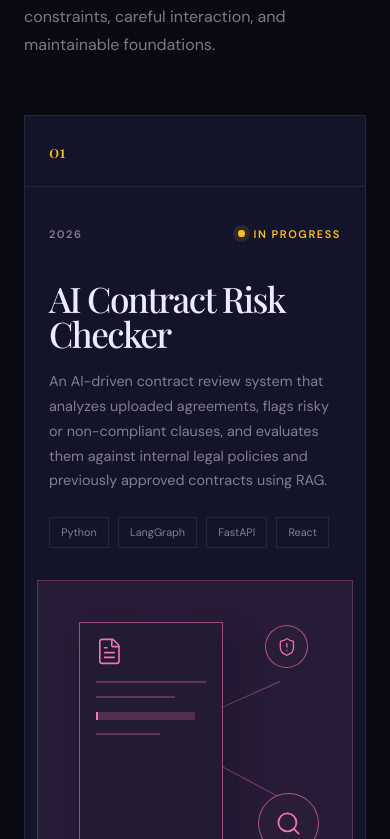
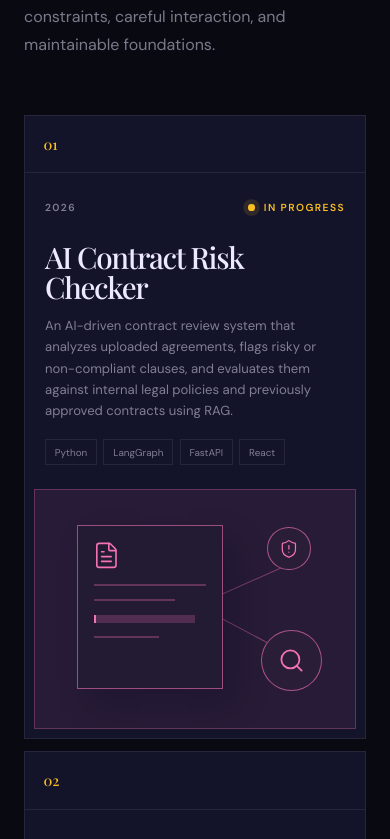
Before and after one commit to MohamedLamineTbal/Portfolio, a React (Vite) app: page / in a window 390 px wide. Shown: the part 2085-2924 px from the top of the page. Built offline with nearby package versions, Linux system fonts and the light colour scheme.

Commit message:
Compact project timeline cards

```diff
--- a/src/App.css
+++ b/src/App.css
@@ -442,14 +442,14 @@
 .project-list {
   position: relative;
   display: grid;
-  gap: 1rem;
+  gap: 0.75rem;
 }
 
 .project-list::before {
   position: absolute;
-  top: 1.75rem;
-  bottom: 1.75rem;
-  left: calc(5.25rem - 0.29rem);
+  top: 1.4rem;
+  bottom: 1.4rem;
+  left: calc(4.5rem - 0.24rem);
   width: 1px;
   background: var(--accent-border);
   content: '';
@@ -458,8 +458,8 @@
 .project-entry {
   --timeline-accent: var(--accent);
   display: grid;
-  grid-template-columns: 5.25rem minmax(0, 1fr);
-  gap: 1rem;
+  grid-template-columns: 4.5rem minmax(0, 1fr);
+  gap: 0.75rem;
 }
 
 .project-entry--amber {
@@ -481,22 +481,22 @@
   align-items: center;
   align-self: start;
   justify-content: flex-end;
-  gap: 0.7rem;
-  padding-top: 1.35rem;
+  gap: 0.55rem;
+  padding-top: 1.05rem;
   color: var(--amber);
-  font-size: 0.68rem;
+  font-size: 0.6rem;
   font-weight: 700;
   letter-spacing: 0.12em;
 }
 
 .project-timeline-marker i {
-  width: 0.58rem;
-  height: 0.58rem;
+  width: 0.48rem;
+  height: 0.48rem;
   flex: 0 0 auto;
-  border: 2px solid #60A5FA;
+  border: 1.5px solid #60A5FA;
   border-radius: 50%;
   background: var(--bg-dark);
-  box-shadow: 0 0 0 0.3rem var(--bg-dark);
+  box-shadow: 0 0 0 0.24rem var(--bg-dark);
 }
 
 .project-card {
@@ -504,8 +504,8 @@
   --project-accent-soft: var(--accent-dim);
   position: relative;
   display: grid;
-  grid-template-columns: 3.5rem minmax(250px, 1fr) minmax(210px, 0.6fr);
-  min-height: 19rem;
+  grid-template-columns: 3rem minmax(230px, 1fr) minmax(180px, 0.52fr);
+  min-height: 15.75rem;
   overflow: hidden;
   border: 1px solid var(--border);
   background: var(--bg-card);
@@ -538,11 +538,11 @@
   display: flex;
   align-items: flex-start;
   justify-content: center;
-  padding-top: 1.5rem;
+  padding-top: 1.15rem;
   border-right: 1px solid var(--border);
   color: var(--amber);
   font-family: var(--font-display);
-  font-size: 1.05rem;
+  font-size: 0.9rem;
 }
 
 .project-details {
@@ -550,16 +550,16 @@
   min-width: 0;
   flex-direction: column;
   justify-content: center;
-  padding: 2.15rem clamp(1.5rem, 2.5vw, 2.5rem);
+  padding: 1.5rem clamp(1.25rem, 2vw, 2rem);
 }
 
 .project-meta {
   display: flex;
   align-items: center;
   justify-content: space-between;
-  margin-bottom: 1.8rem;
+  margin-bottom: 1.2rem;
   color: var(--fg-muted);
-  font-size: 0.69rem;
+  font-size: 0.64rem;
   font-weight: 600;
   letter-spacing: 0.14em;
   text-transform: uppercase;
@@ -617,9 +617,9 @@
 }
 
 .project-details h3 {
-  margin-bottom: 1.15rem;
+  margin-bottom: 0.85rem;
   font-family: var(--font-display);
-  font-size: clamp(2rem, 3vw, 3rem);
+  font-size: clamp(1.7rem, 2.5vw, 2.55rem);
   font-weight: 500;
   letter-spacing: -0.045em;
   line-height: 1;
@@ -627,29 +627,29 @@
 
 .project-details > p {
   max-width: 500px;
-  margin-bottom: 1.5rem;
+  margin-bottom: 1.1rem;
   color: var(--fg-muted);
-  font-size: 0.9rem;
-  line-height: 1.72;
+  font-size: 0.82rem;
+  line-height: 1.62;
 }
 
 .project-tags {
   display: flex;
   flex-wrap: wrap;
-  gap: 0.55rem;
+  gap: 0.4rem;
 }
 
 .project-tags li {
-  padding: 0.45rem 0.7rem;
+  padding: 0.35rem 0.55rem;
   border: 1px solid var(--border);
   color: var(--fg-muted);
-  font-size: 0.68rem;
+  font-size: 0.62rem;
 }
 
 .project-preview {
   position: relative;
   min-width: 0;
-  margin: 0.75rem;
+  margin: 0.55rem;
   overflow: hidden;
   border: 1px solid color-mix(in srgb, var(--project-accent) 28%, transparent);
   background: var(--project-accent-soft);
@@ -662,7 +662,7 @@
 
 .preview-frame {
   position: absolute;
-  inset: clamp(1rem, 2.5vw, 2.2rem);
+  inset: clamp(0.75rem, 2vw, 1.5rem);
   overflow: hidden;
   border: 1px solid color-mix(in srgb, var(--project-accent) 24%, transparent);
 }
@@ -1808,16 +1808,16 @@
 
 @media (max-width: 1020px) {
   .project-card {
-    grid-template-columns: 4.5rem minmax(270px, 0.9fr) minmax(300px, 1fr);
-    min-height: 20rem;
+    grid-template-columns: 3.2rem minmax(240px, 0.95fr) minmax(230px, 0.8fr);
+    min-height: 16.5rem;
   }
 
   .project-details {
-    padding-inline: 1.75rem;
+    padding-inline: 1.4rem;
   }
 
   .project-details h3 {
-    font-size: clamp(2.2rem, 4.5vw, 3.15rem);
+    font-size: clamp(1.85rem, 3.8vw, 2.65rem);
   }
 
   .metadata-grid {
@@ -1859,17 +1859,17 @@
   }
 
   .project-card {
-    grid-template-columns: 4rem 1fr;
+    grid-template-columns: 3.25rem 1fr;
     min-height: auto;
   }
 
   .project-details {
-    min-height: 21rem;
+    min-height: 16rem;
   }
 
   .project-preview {
     grid-column: 1 / -1;
-    min-height: 20rem;
+    min-height: 15rem;
   }
 
 }
@@ -2031,23 +2031,23 @@
 
   .project-number {
     justify-content: flex-start;
-    padding: 1.5rem;
+    padding: 1.15rem;
     border-right: 0;
     border-bottom: 1px solid var(--border);
   }
 
   .project-details {
     min-height: auto;
-    padding: 2.5rem 1.5rem 2rem;
+    padding: 1.75rem 1.25rem 1.5rem;
   }
 
   .project-meta {
-    margin-bottom: 2.5rem;
+    margin-bottom: 1.75rem;
   }
 
   .project-preview {
-    min-height: 20rem;
-    margin: 0 0.75rem 0.75rem;
+    min-height: 15rem;
+    margin: 0 0.55rem 0.55rem;
   }
 
   .preview-frame {
@@ -2122,6 +2122,6 @@
   }
 
   .project-preview {
-    min-height: 17rem;
-  }
-}
+    min-height: 13.5rem;
+  }
+}
```
